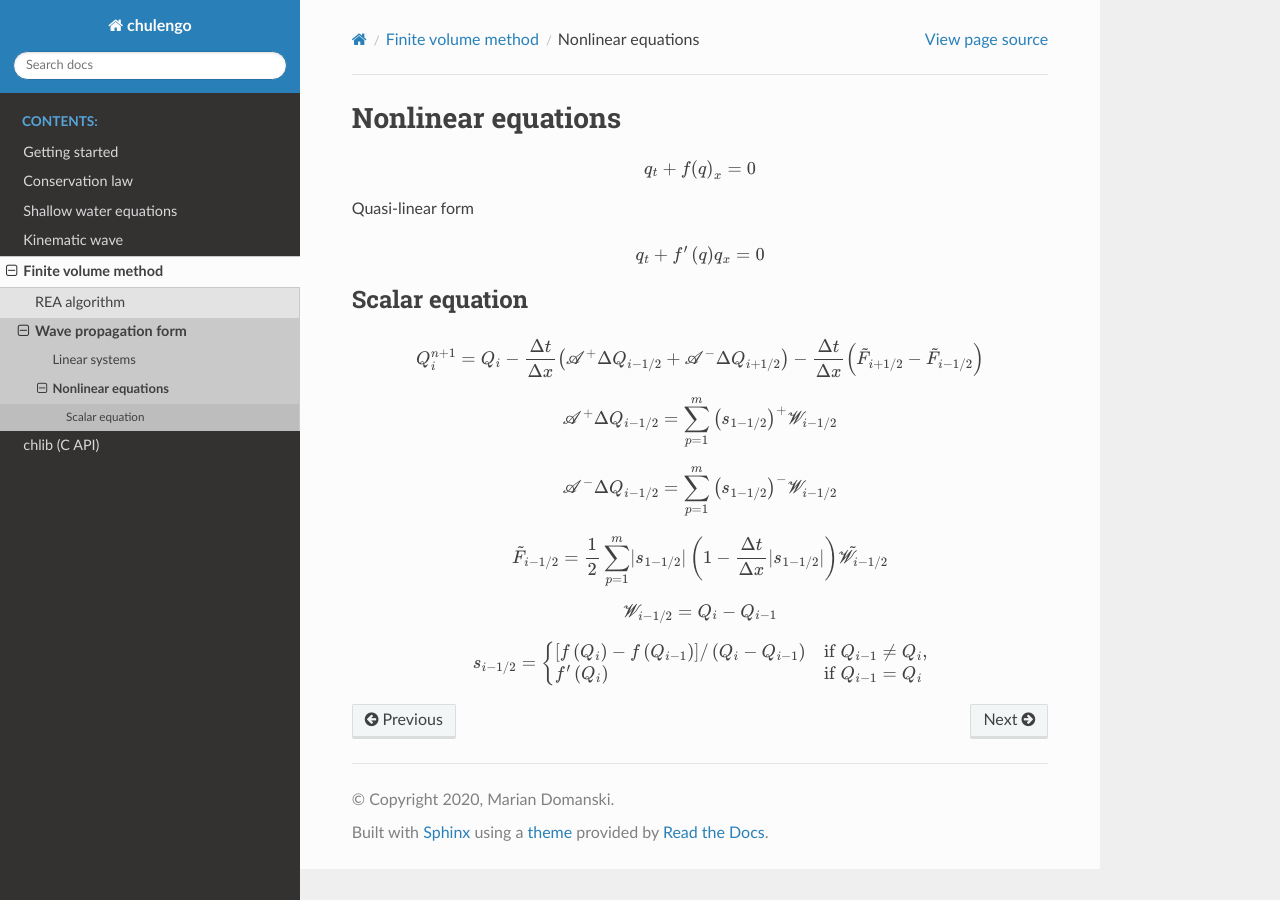
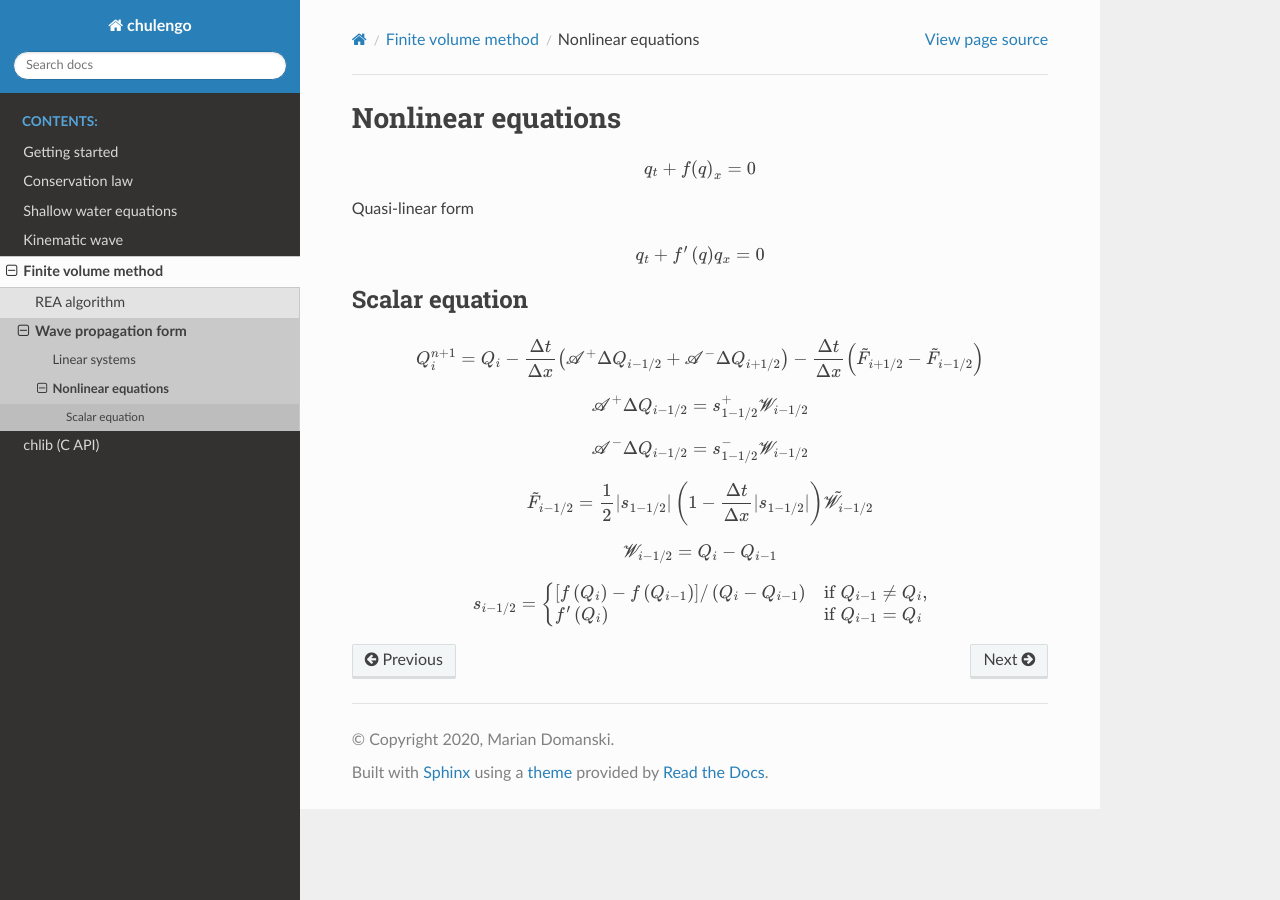
Before and after one commit to mmdski/chulengo, a Sphinx documentation site: the page built from docs/fvm/nonlinear.rst, in a window 1280 px wide. Built offline with Sphinx 7.4.7 and the Read the Docs theme 2.0.0, drawn with Linux system fonts in a browser that asks for light colours.

Commit message:
fix scalar nonlinear fvm eqns

```diff
--- a/docs/fvm/nonlinear.rst
+++ b/docs/fvm/nonlinear.rst
@@ -16,14 +16,12 @@ Scalar equation
     + \mathscr{A}^{-}\Delta Q_{i+1/2}\right) -
     \frac{\Delta t}{\Delta x}\left(\tilde{F}_{i+1/2}-\tilde{F}_{i-1/2}\right)
 
-.. math:: \mathscr{A}^+\Delta Q_{i-1/2} =
-    \sum^m_{p=1}\left(s_{1-1/2}\right)^+\mathscr{W}_{i-1/2}
+.. math:: \mathscr{A}^+\Delta Q_{i-1/2} = s_{1-1/2}^+\mathscr{W}_{i-1/2}
 
-.. math:: \mathscr{A}^-\Delta Q_{i-1/2} =
-    \sum^m_{p=1}\left(s_{1-1/2}\right)^-\mathscr{W}_{i-1/2}
+.. math:: \mathscr{A}^-\Delta Q_{i-1/2} = s_{1-1/2}^-\mathscr{W}_{i-1/2}
 
 .. math:: \tilde{F}_{i-1/2} =
-    \frac{1}{2}\sum^m_{p=1}\lvert s_{1-1/2}\rvert
+    \frac{1}{2}\lvert s_{1-1/2}\rvert
     \left(1 - \frac{\Delta t}{\Delta x}\lvert s_{1-1/2}\rvert\right)
     \tilde{\mathscr{W}}_{i-1/2}
 
```
